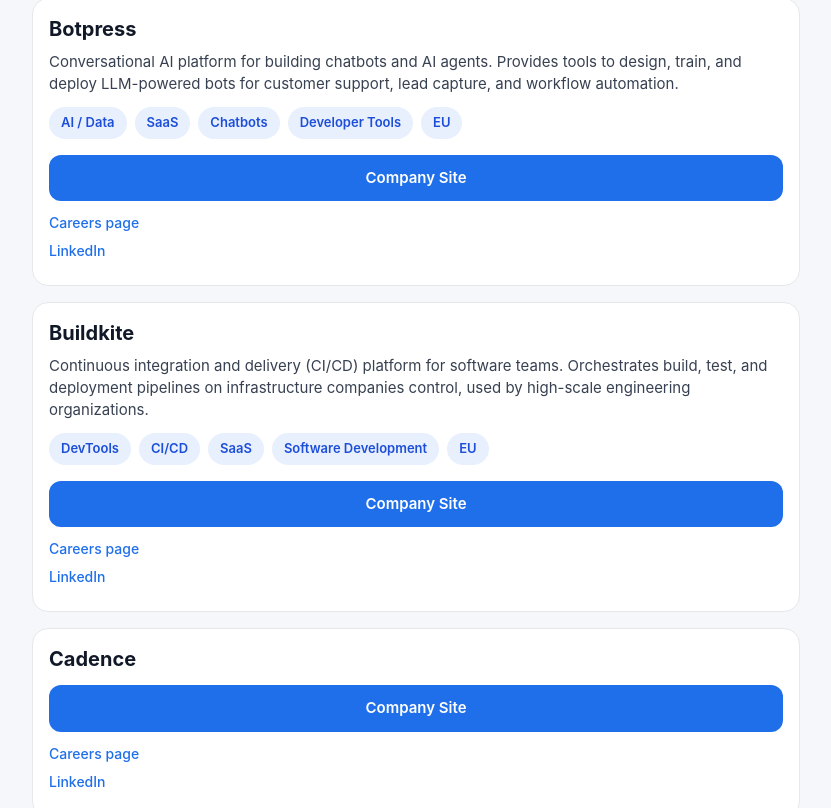
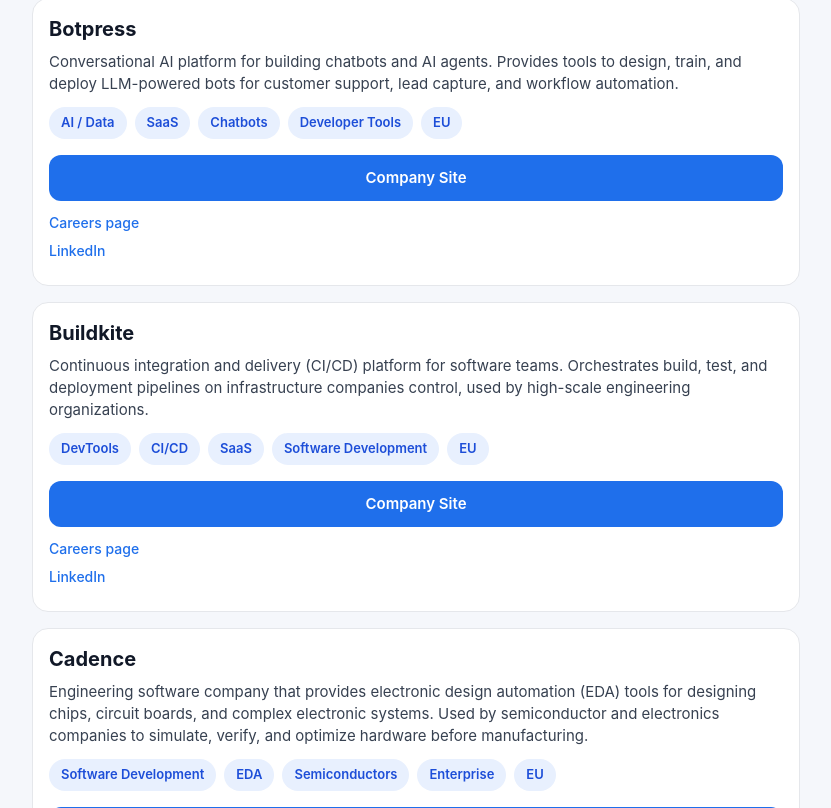
Before and after one commit to Dimterion/vault, a React (Vite) app: page /listings in a window 1280 px wide. Shown: the part 11192-12000 px from the top of the page, without its empty margins (224-1055 px from the left). Built offline with nearby package versions, Linux system fonts and the light colour scheme.

Commit message:
adjust data file for listings

```diff
--- a/src/features/listings/data.ts
+++ b/src/features/listings/data.ts
@@ -782,9 +782,10 @@ export const listings: JobListing[] = [
     id: "cadence",
     title: "Cadence",
     websiteUrl: "https://www.cadence.com",
-    description: "",
+    description:
+      "Engineering software company that provides electronic design automation (EDA) tools for designing chips, circuit boards, and complex electronic systems. Used by semiconductor and electronics companies to simulate, verify, and optimize hardware before manufacturing.",
     // imageKey: "placeholder",
-    tags: [],
+    tags: ["Software Development", "EDA", "Semiconductors", "Enterprise", "EU"],
     extraLinks: [
       {
         label: "Careers page",
@@ -800,9 +801,16 @@ export const listings: JobListing[] = [
     id: "cainiao",
     title: "Cainiao",
     websiteUrl: "https://global.cainiao.com",
-    description: "",
+    description:
+      "Global logistics and supply-chain technology company, part of Alibaba Group. Builds smart logistics networks, cross-border shipping solutions, and warehouse/last-mile technology for e-commerce merchants worldwide.",
     // imageKey: "placeholder",
-    tags: [],
+    tags: [
+      "Logistics",
+      "E-commerce",
+      "Supply Chain",
+      "Platform",
+      "Remote-worldwide",
+    ],
     extraLinks: [
       {
         label: "Careers page (Teamtailor)",
@@ -818,9 +826,16 @@ export const listings: JobListing[] = [
     id: "canal+",
     title: "Canal+",
     websiteUrl: "https://www.canalplusgroup.com",
-    description: "",
+    description:
+      "Global media and entertainment group operating pay-TV channels, streaming services, and production studios. Creates and distributes films, series, sports, and original content across Europe, Africa, and Asia.",
     // imageKey: "placeholder",
-    tags: [],
+    tags: [
+      "Media & Entertainment",
+      "Streaming",
+      "Content Production",
+      "Enterprise",
+      "EU",
+    ],
     extraLinks: [
       {
         label: "Careers page",
@@ -836,9 +851,16 @@ export const listings: JobListing[] = [
     id: "canonical",
     title: "Canonical",
     websiteUrl: "https://canonical.com",
-    description: "",
+    description:
+      "Company behind the Ubuntu Linux operating system. Provides enterprise support, security updates, and management tools for Ubuntu on desktops, servers, cloud, and IoT devices, used by developers and IT teams worldwide.",
     // imageKey: "placeholder",
-    tags: [],
+    tags: [
+      "Open Source",
+      "Cloud",
+      "Linux",
+      "Developer Tools",
+      "Remote-worldwide",
+    ],
     extraLinks: [
       {
         label: "Careers page",
@@ -854,9 +876,16 @@ export const listings: JobListing[] = [
     id: "capi",
     title: "Capi",
     websiteUrl: "https://capi.com",
-    description: "",
+    description:
+      "Fintech platform that simplifies cross-border payments for businesses in emerging markets. Enables fast, low-cost international transfers and currency exchange for importers and SMEs in Africa and beyond.",
     // imageKey: "placeholder",
-    tags: [],
+    tags: [
+      "FinTech",
+      "Payments",
+      "B2B",
+      "Emerging Markets",
+      "Remote-worldwide",
+    ],
     extraLinks: [
       {
         label: "Careers page",
@@ -872,9 +901,10 @@ export const listings: JobListing[] = [
     id: "cegid",
     title: "Cegid",
     websiteUrl: "https://www.cegid.com",
-    description: "",
+    description:
+      "French software publisher of cloud-based business management solutions. Offers ERP, payroll, finance, tax, and retail software for accountants, retailers, and mid-sized enterprises.",
     // imageKey: "placeholder",
-    tags: [],
+    tags: ["SaaS", "ERP", "Finance", "Retail Tech", "EU"],
     extraLinks: [
       {
         label: "Careers page",
@@ -890,9 +920,10 @@ export const listings: JobListing[] = [
     id: "checkout.com",
     title: "Checkout.com",
     websiteUrl: "https://www.checkout.com",
-    description: "",
+    description:
+      "Global payment service provider that helps online businesses accept and manage payments. Offers payment gateway, acquiring, fraud prevention, and payout solutions through a unified API for enterprise merchants.",
     // imageKey: "placeholder",
-    tags: [],
+    tags: ["FinTech", "Payments", "SaaS", "E-commerce", "EU"],
     extraLinks: [
       {
         label: "Careers page",
@@ -908,9 +939,10 @@ export const listings: JobListing[] = [
     id: "christy_media",
     title: "Christy Media",
     websiteUrl: "https://www.christy-media.com",
-    description: "",
+    description:
+      "Digital media and ad-tech company that operates content sites and monetizes traffic through advertising and affiliate marketing. Teams work on SEO, content strategy, programmatic ads, and revenue optimization.",
     // imageKey: "placeholder",
-    tags: [],
+    tags: ["Media & Entertainment", "AdTech", "SEO", "Content", "EU"],
     extraLinks: [
       {
         label: "Careers page",
@@ -926,9 +958,10 @@ export const listings: JobListing[] = [
     id: "clerk",
     title: "Clerk",
     websiteUrl: "https://clerk.com",
-    description: "",
+    description:
+      "E-commerce personalization platform that helps online shops increase conversions with tailored product recommendations, email capture, and behavioral targeting. Integrates with major e-commerce platforms.",
     // imageKey: "placeholder",
-    tags: [],
+    tags: ["E-commerce", "MarTech", "SaaS", "Personalization", "EU"],
     extraLinks: [
       {
         label: "Careers page",
@@ -944,9 +977,16 @@ export const listings: JobListing[] = [
     id: "clipboard",
     title: "Clipboard",
     websiteUrl: "https://www.clipboard.com",
-    description: "",
+    description:
+      "Healthcare software company building tools for clinical documentation and care coordination. Provides digital charting, templates, and workflow automation for hospitals and medical practices.",
     // imageKey: "placeholder",
-    tags: [],
+    tags: [
+      "HealthTech",
+      "SaaS",
+      "Clinical Software",
+      "B2B",
+      "Remote-worldwide",
+    ],
     extraLinks: [
       {
         label: "Careers page",
@@ -959,12 +999,13 @@ export const listings: JobListing[] = [
     ],
   },
   {
-    id: "clipMyHorse",
+    id: "clipmyhorse",
     title: "ClipMyHorse",
     websiteUrl: "https://www.clipmyhorse.tv",
-    description: "",
+    description:
+      "Streaming platform dedicated to equestrian sports. Broadcasts live competitions, on-demand videos, and original content for horse-riding enthusiasts worldwide.",
     // imageKey: "placeholder",
-    tags: [],
+    tags: ["Media & Entertainment", "Streaming", "Sports", "B2C", "EU"],
     extraLinks: [
       {
         label: "LinkedIn",
@@ -976,9 +1017,16 @@ export const listings: JobListing[] = [
     id: "cloudflare",
     title: "Cloudflare",
     websiteUrl: "https://www.cloudflare.com",
-    description: "",
+    description:
+      "Web infrastructure and security company that protects and accelerates websites and applications. Provides CDN, DDoS protection, DNS, Zero Trust security, and developer platforms used by millions of sites.",
     // imageKey: "placeholder",
-    tags: [],
+    tags: [
+      "Cybersecurity",
+      "Cloud",
+      "CDN",
+      "Developer Tools",
+      "Remote-worldwide",
+    ],
     extraLinks: [
       {
         label: "Careers page",
@@ -994,9 +1042,10 @@ export const listings: JobListing[] = [
     id: "coinspaid",
     title: "Coinspaid",
     websiteUrl: "https://coinspaid.com",
-    description: "",
+    description:
+      "Crypto payment gateway and treasury platform for online businesses. Enables merchants to accept cryptocurrencies, manage digital assets, and convert to fiat with integrated risk and compliance tools.",
     // imageKey: "placeholder",
-    tags: [],
+    tags: ["FinTech", "Crypto", "Payments", "B2B", "EU"],
     extraLinks: [
       {
         label: "Careers page (Lever)",
@@ -1012,9 +1061,16 @@ export const listings: JobListing[] = [
     id: "consensys",
     title: "Consensys",
     websiteUrl: "https://consensys.io",
-    description: "",
+    description:
+      "Blockchain software company behind MetaMask and Ethereum infrastructure tools. Builds wallets, developer platforms, and protocol clients that power decentralized applications and onchain finance.",
     // imageKey: "placeholder",
-    tags: [],
+    tags: [
+      "Blockchain",
+      "Crypto",
+      "Developer Tools",
+      "Infrastructure",
+      "Remote-worldwide",
+    ],
     extraLinks: [
       {
         label: "LinkedIn",
@@ -1023,12 +1079,19 @@ export const listings: JobListing[] = [
     ],
   },
   {
-    id: "constellR",
+    id: "constellr",
     title: "ConstellR",
     websiteUrl: "https://www.constellr.com",
-    description: "",
+    description:
+      "Space-tech startup building a constellation of small satellites to measure land surface temperature and other Earth-observation data. Sells analytics to agriculture, climate, and environmental sectors.",
     // imageKey: "placeholder",
-    tags: [],
+    tags: [
+      "Space Tech",
+      "Earth Observation",
+      "Data & Analytics",
+      "Deep Tech",
+      "EU",
+    ],
     extraLinks: [
       {
         label: "Careers page (Greenhouse)",
@@ -1044,9 +1107,10 @@ export const listings: JobListing[] = [
     id: "contentsquare",
     title: "Contentsquare",
     websiteUrl: "https://contentsquare.com",
-    description: "",
+    description:
+      "Digital experience analytics platform that shows how users interact with websites and apps. Combines session replays, heatmaps, journey analytics, and feedback to help teams improve UX and conversions.",
     // imageKey: "placeholder",
-    tags: [],
+    tags: ["MarTech", "SaaS", "Analytics", "UX", "EU"],
     extraLinks: [
       {
         label: "Careers page (Lever)",
@@ -1062,9 +1126,10 @@ export const listings: JobListing[] = [
     id: "contractbook",
     title: "Contractbook",
     websiteUrl: "https://contractbook.com",
-    description: "",
+    description:
+      "Legal-tech platform that automates contract creation and management for companies. Provides templates, workflows, and e-signature to streamline drafting, negotiating, and storing contracts.",
     // imageKey: "placeholder",
-    tags: [],
+    tags: ["Legal Tech", "SaaS", "Automation", "B2B", "EU"],
     extraLinks: [
       {
         label: "LinkedIn",
@@ -1076,9 +1141,16 @@ export const listings: JobListing[] = [
     id: "converteo",
     title: "Converteo",
     websiteUrl: "https://converteo.com",
-    description: "",
+    description:
+      "Digital agency specialized in e-commerce and performance marketing. Helps brands optimize conversion rates, run paid campaigns, and improve online sales through data-driven strategies.",
     // imageKey: "placeholder",
-    tags: [],
+    tags: [
+      "Digital Agency",
+      "E-commerce",
+      "MarTech",
+      "Performance Marketing",
+      "EU",
+    ],
     extraLinks: [
       {
         label: "Careers page (Teamtailor)",
@@ -1094,9 +1166,10 @@ export const listings: JobListing[] = [
     id: "corma",
     title: "Corma",
     websiteUrl: "https://www.corma.io",
-    description: "",
+    description:
+      "AI productivity startup building tools to reduce distractions and help knowledge workers focus. Combines AI with workflow management to prioritize tasks and minimize context switching.",
     // imageKey: "placeholder",
-    tags: [],
+    tags: ["AI / Data", "Productivity", "SaaS", "Developer Tools", "EU"],
     extraLinks: [
       {
         label: "Careers page (Welcome to the Jungle)",
@@ -1112,9 +1185,10 @@ export const listings: JobListing[] = [
     id: "corsearch",
     title: "Corsearch",
     websiteUrl: "https://corsearch.com",
-    description: "",
+    description:
+      "Brand protection and trademark management platform. Uses AI and expert services to monitor online channels, detect counterfeits, enforce IP rights, and manage domain portfolios for global brands.",
     // imageKey: "placeholder",
-    tags: [],
+    tags: ["Legal Tech", "Brand Protection", "AI / Data", "B2B", "EU"],
     extraLinks: [
       {
         label: "Careers page (Teamtailor)",
@@ -1130,9 +1204,10 @@ export const listings: JobListing[] = [
     id: "creative_fabrica",
     title: "Creative Fabrica",
     websiteUrl: "https://www.creativefabrica.com",
-    description: "",
+    description:
+      "Online marketplace for digital design assets like fonts, graphics, and templates. Serves designers, crafters, and creators with subscriptions and à la carte downloads for personal and commercial projects.",
     // imageKey: "placeholder",
-    tags: [],
+    tags: ["E-commerce", "Marketplace", "Design", "Creator Economy", "EU"],
     extraLinks: [
       {
         label: "Careers page",
@@ -1148,9 +1223,10 @@ export const listings: JobListing[] = [
     id: "criteo",
     title: "Criteo",
     websiteUrl: "https://www.criteo.com",
-    description: "",
+    description:
+      "Ad-tech company that powers performance advertising and retargeting campaigns. Uses AI to deliver personalized ads across the web and help retailers and brands increase online sales.",
     // imageKey: "placeholder",
-    tags: [],
+    tags: ["AdTech", "MarTech", "AI / Data", "E-commerce", "EU"],
     extraLinks: [
       {
         label: "Careers page",
@@ -1166,9 +1242,10 @@ export const listings: JobListing[] = [
     id: "cryptoNext_security",
     title: "CryptoNext Security",
     websiteUrl: "https://www.cryptonext-security.com",
-    description: "",
+    description:
+      "Cybersecurity firm specialized in quantum-safe cryptography and post-quantum security solutions. Helps organizations protect data and communications against future quantum-computing threats.",
     // imageKey: "placeholder",
-    tags: [],
+    tags: ["Cybersecurity", "Cryptography", "Deep Tech", "Enterprise", "EU"],
     extraLinks: [
       {
         label: "Careers page (Workable)",
```
